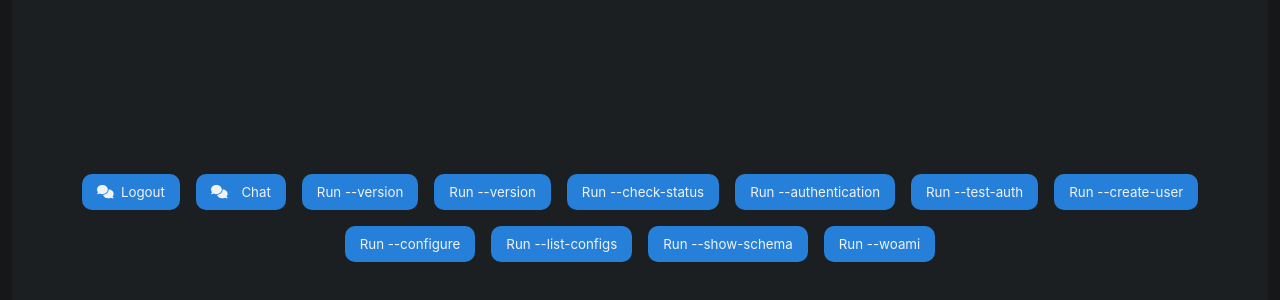
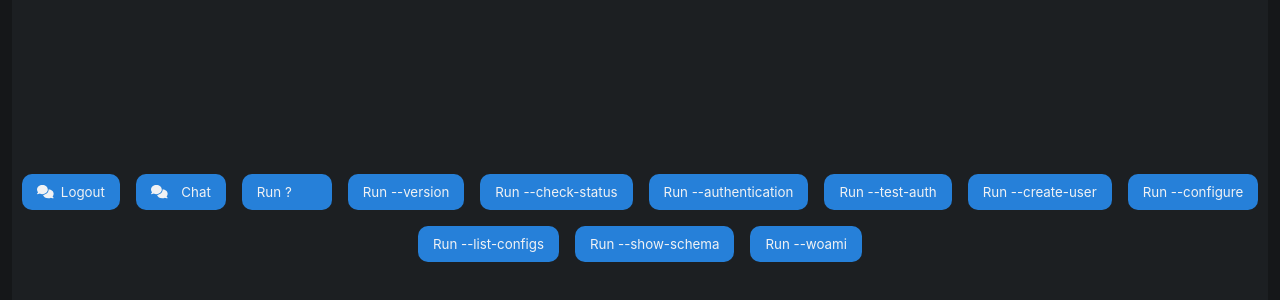
Before and after one commit to Luki20091/CLI-UI, a React (Vite) app in the folder client/: page /Config in a window 1280 px wide. Shown: the part 182-482 px from the top of the page. Built offline with nearby package versions, Linux system fonts and the light colour scheme.

Commit message:
Config commands update

```diff
--- a/client/src/routes/Config.jsx
+++ b/client/src/routes/Config.jsx
@@ -45,7 +45,7 @@ export default function Config() {
           <button onClick={handleChat} className="btn">
             <FontAwesomeIcon icon={faComments} />&nbsp;&nbsp;Chat
           </button>
-          <button data-command="--version" className="btn">Run --version</button>
+          <button data-command="?" className="btn">Run ?</button>
           <button data-command="--version" className="btn">Run --version</button>
           <button data-command="--check-status" className="btn">Run --check-status</button>
           <button data-command="--authentication" className="btn">Run --authentication</button>
```
